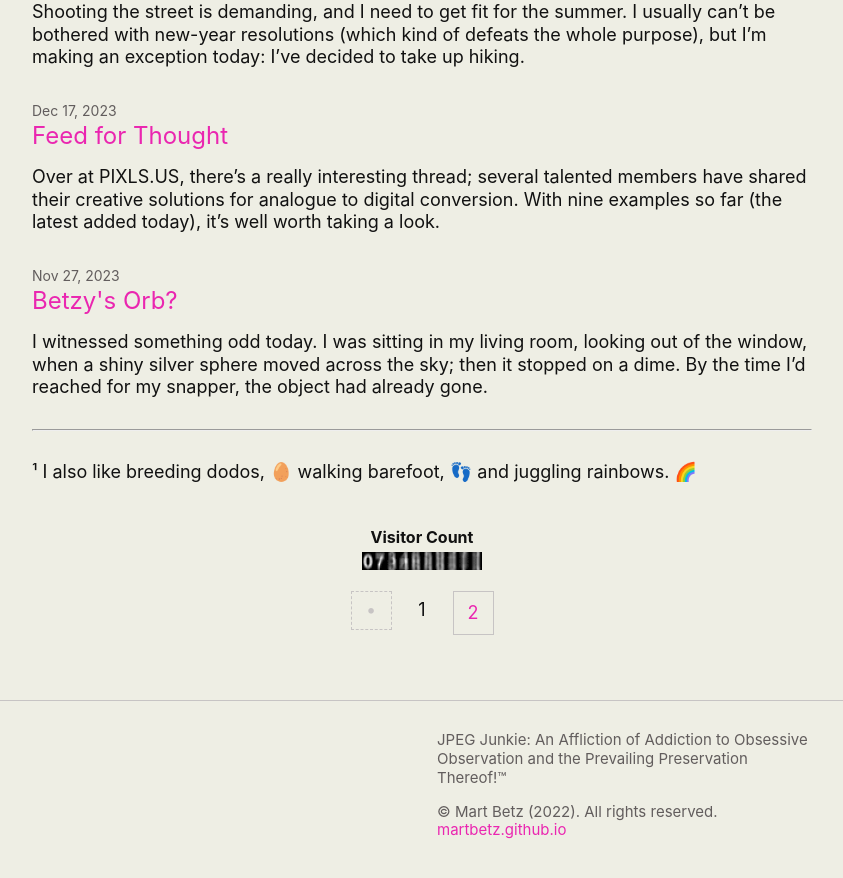
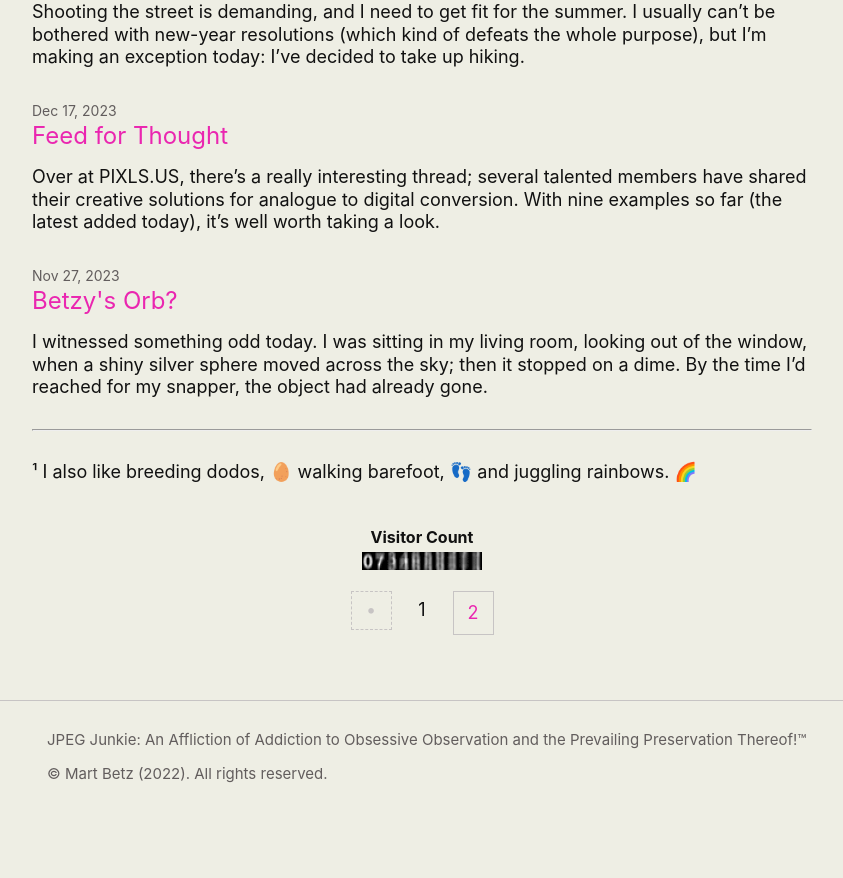
Before and after one commit to martbetz/martbetz.github.io, a Jekyll site: the page built from index.html, in a window 1280 px wide and 900 px high, scrolled down 1099 px. Shown: the top 878 px of the window, without its empty margins (218-1061 px from the left). Built offline with Jekyll 4.4.1, drawn with Linux system fonts in a browser that asks for light colours; the list of posts is cut into pages by our own code; after the commit the page ends 1943 px from its top, so only the background shows below that.

Commit message:
Update footer.html

```diff
--- a/_includes/footer.html
+++ b/_includes/footer.html
@@ -4,7 +4,7 @@
   <div class="wrapper">
 
     <div class="footer-col-wrapper">
-      <div class="footer-col">
+      <!-- <div class="footer-col">
         <!-- <p class="feed-subscribe">
           <a href="{{ 'feed.xml' | relative_url }}">
             <svg class="svg-icon orange">
@@ -23,7 +23,7 @@
           {%- endif %}
         </ul>
       {%- endif %} -->
-      </div>
+      <!-- </div> -->
       <div class="footer-col">
         <p>{{ site.description | escape }}</p>
 
@@ -31,9 +31,7 @@
          {% if site.author.name -%}
             © {{ site.author.name | escape }} (2022). All rights reserved.
           {% endif -%}
-          <br>
-          <a href="https://github.com/martbetz/{{ site.title }}/blob/main/README.md">{{ site.title }}</a>
-        </p>
+         </p>
 
       </div>
     </div>
```
